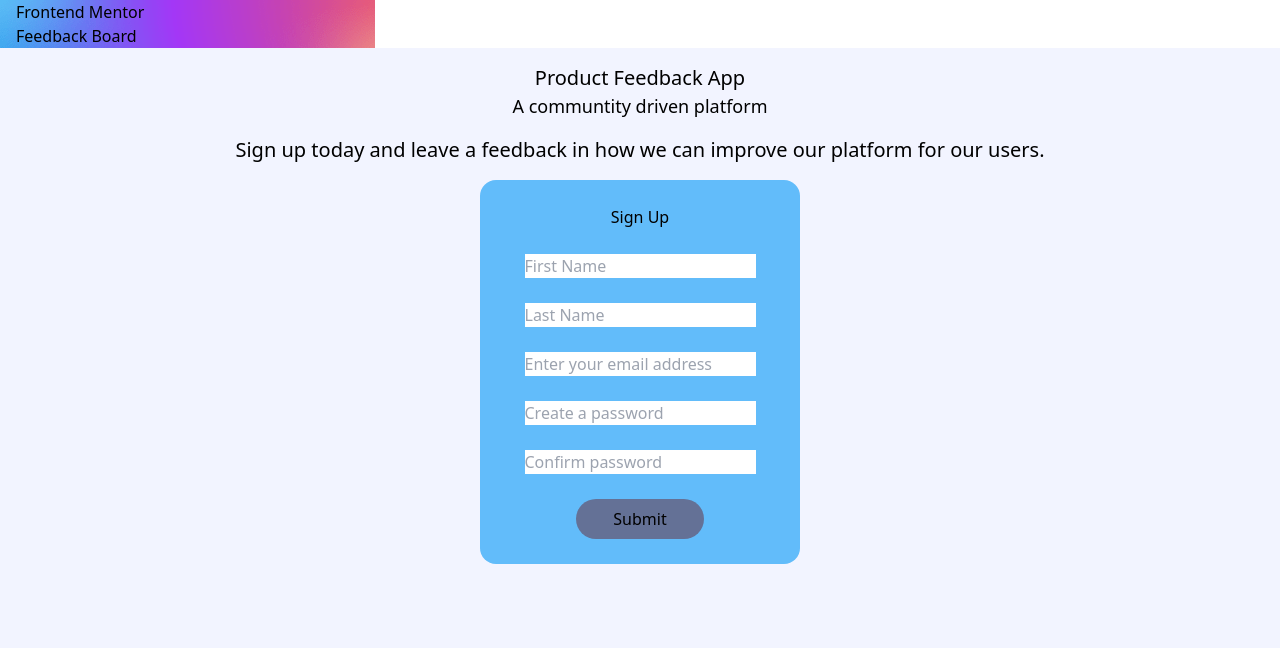
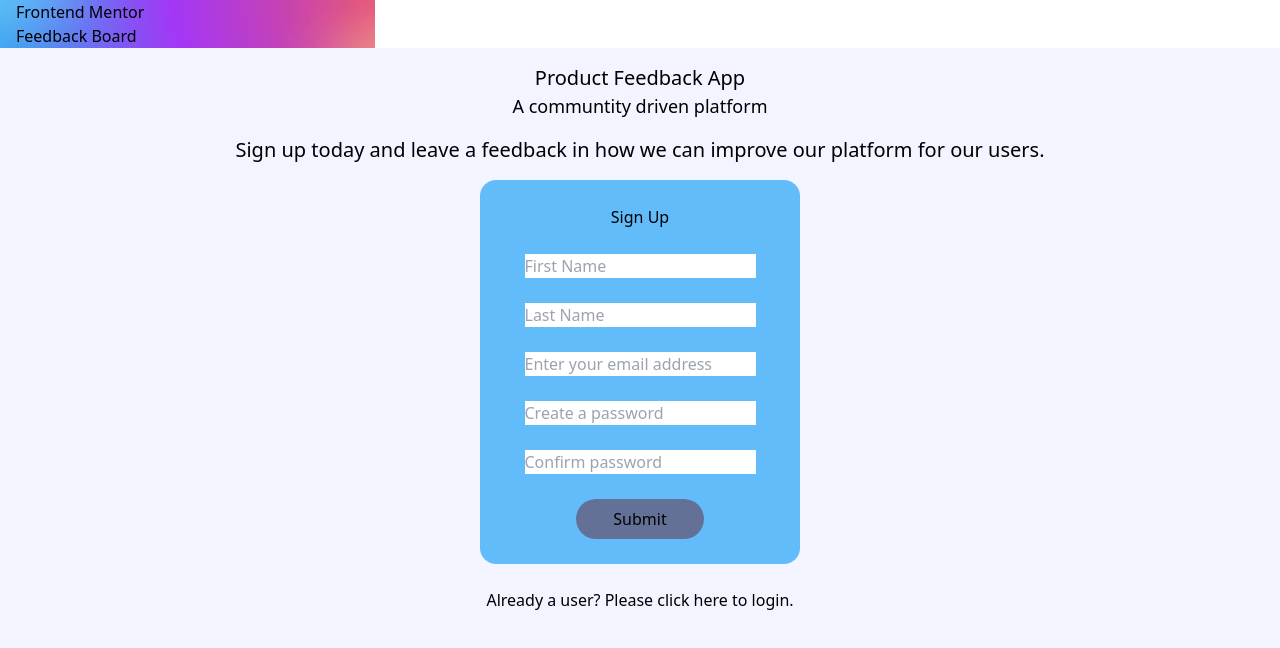
Before and after one commit to morfeli/feedback-dashboard, a Next.js app: page / in a window 1280 px wide. Shown: the top 648 px of the page. Built offline with nearby package versions, Linux system fonts and the light colour scheme.

Commit message:
update: add styles to user sign up page

```diff
--- a/pages/components/user-sign-up/SignUpPage.jsx
+++ b/pages/components/user-sign-up/SignUpPage.jsx
@@ -12,6 +12,9 @@ const SignUpPage = () => {
         </p>
       </div>
       <UserForm />
+      <div className="pt-6">
+        <p>Already a user? Please click here to login.</p>
+      </div>
     </main>
   );
 };
```
